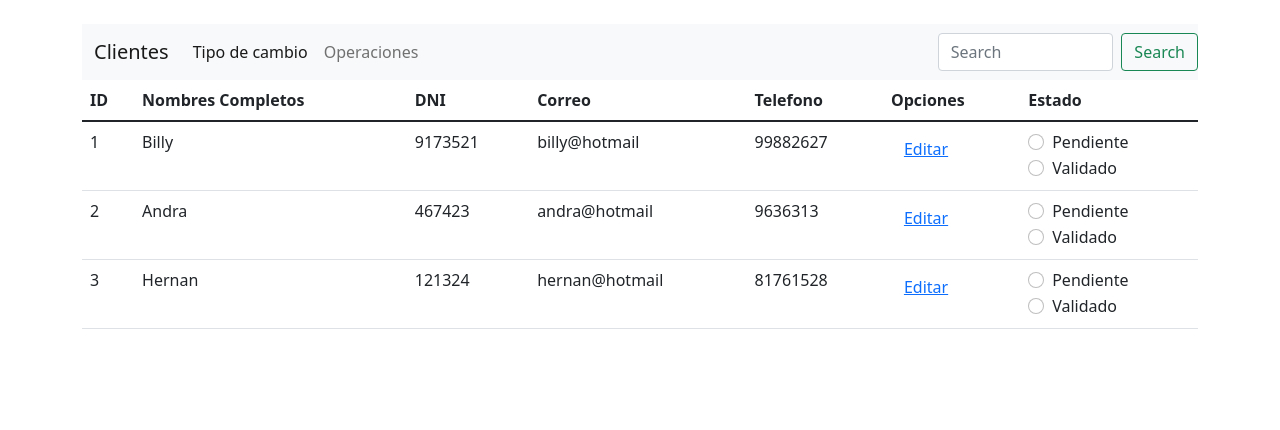
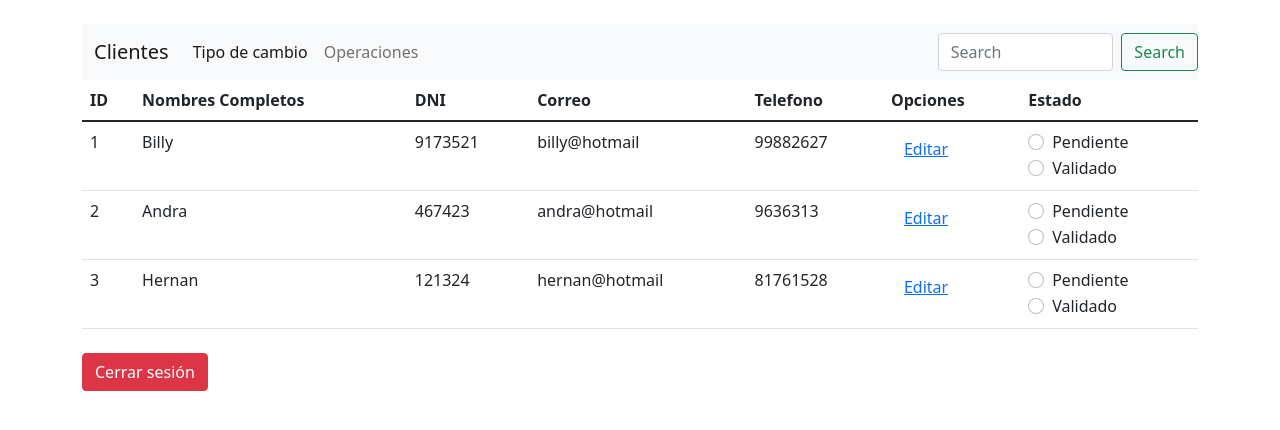
Before and after one commit to Jacquie10/TrabajoFinalPrograWeb, a Next.js app: page /admin in a window 1280 px wide. Shown: the top 430 px of the page. Built offline with nearby package versions, Linux system fonts and the light colour scheme.

Commit message:
Cerrar Sesion Admin

```diff
--- a/pages/admin.js
+++ b/pages/admin.js
@@ -43,6 +43,9 @@ const Admin = () =>
         <ClienteModal mostrar={mostrarModal} ocultar={onModalClose}
             onGuardarCliente={guardarClienteHandler}
             onFiltrar={filtrarCliente}/>
+            <div>
+            <a href="/" className="btn btn-danger mb-4 mt-2">Cerrar sesión</a>
+        </div>
     </div>
 }
 export default Admin
```
Also changed, not shown: component/admin_navegacion.component.js (line endings or trailing spaces).
